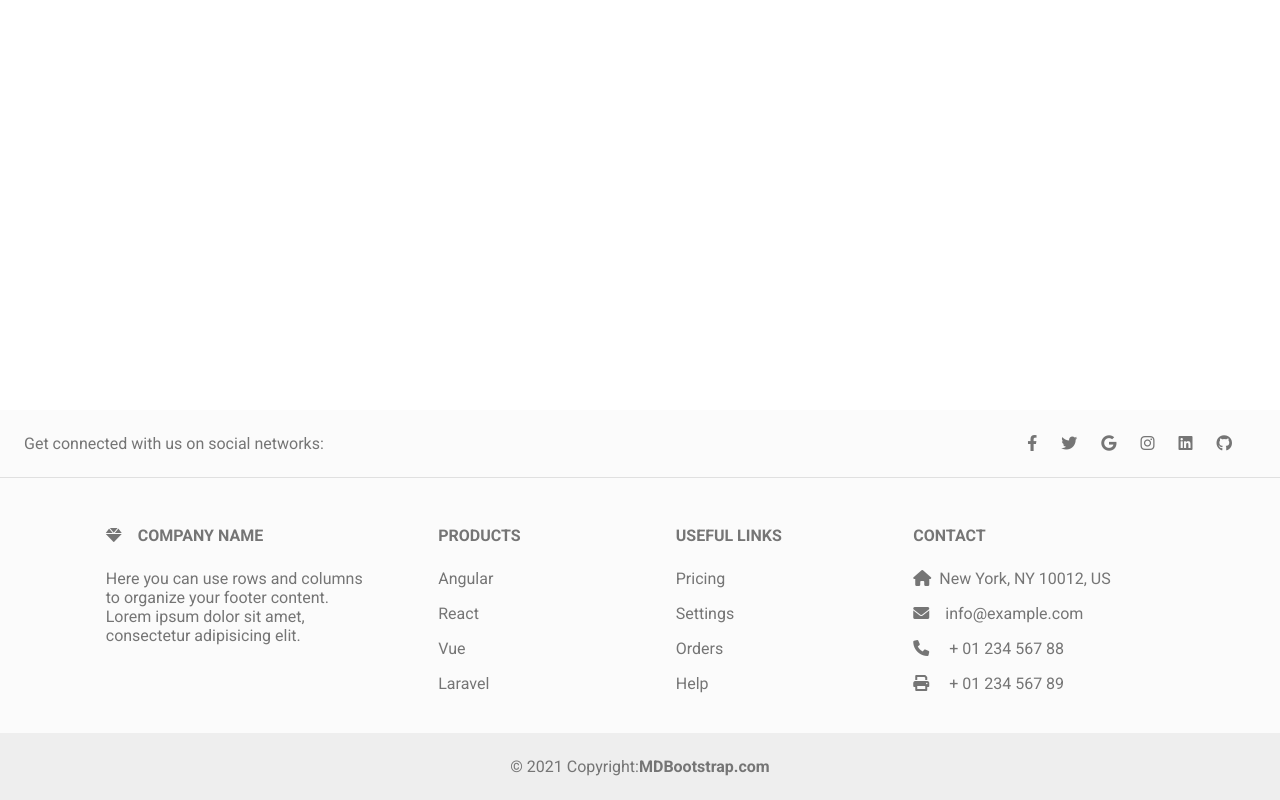
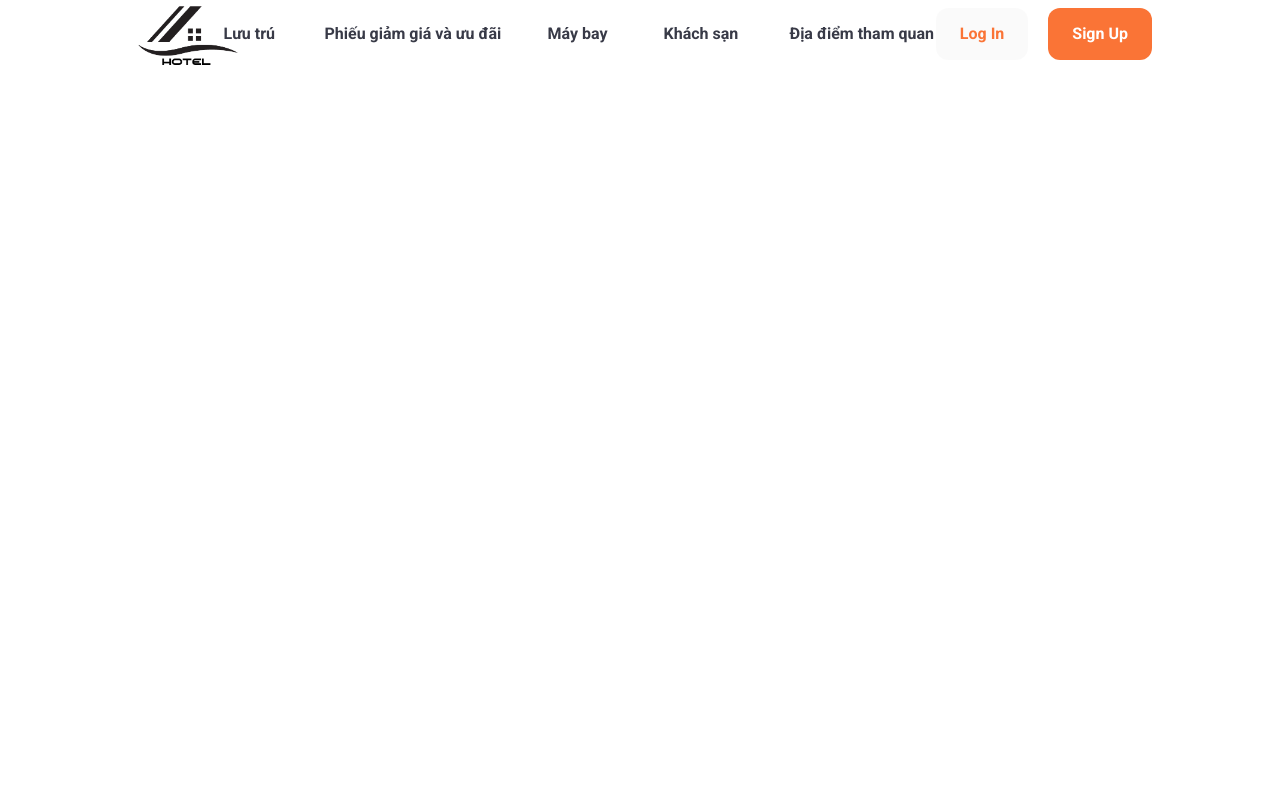
Before and after one commit to nguyen8amk1/DoAnWebBookingKhachSan, a React (Create React App) app in the folder client/: page /Searchpage in a window 1280 px wide. Shown: the top 800 px of the page. Built offline with nearby package versions, Linux system fonts and the light colour scheme; a web font is replaced by a local one.

Commit message:
Fix Homepage + create Searchpage

```diff
--- a/client/src/App.js
+++ b/client/src/App.js
@@ -49,15 +49,17 @@ function App() {
 
   return (
     <>
+    <switch>
       <Routes>
-        <Route path="/" element={<Homepage />} />
-        <Route path="/Searchpage" element={<Searchpage />} />
+        <Route exact path="/" Component={Homepage} />
+        <Route path="/Searchpage" Component={Searchpage} />
       </Routes>
       {/* <p> */}
       {/* <Destination__slider /> */}
       {/* <Test />
         <MapComponentTest /> */}
       {/* </p> */}
+    </switch>
     </>
   );
 }
--- a/client/src/components/Homepage/Searchbar.js
+++ b/client/src/components/Homepage/Searchbar.js
@@ -4,6 +4,7 @@ import { useState } from "react";
 import "react-date-range/dist/styles.css"; // main css file
 import "react-date-range/dist/theme/default.css"; // theme css file
 import { format } from "date-fns";
+import { Link } from "react-router-dom";
 
 const Searchbar = () => {
   const [openDate, setOpenDate] = useState(false);
@@ -179,9 +180,11 @@ const Searchbar = () => {
           </div>
         </div>
 
-        <div className="explore-btn">
-          <div className="explore-now">Explore Now</div>
-        </div>
+        <Link to = "/Searchpage">
+          <div className="explore-btn">
+            <div className="explore-now">Explore Now</div>
+          </div>
+        </Link>
       </div>
     </div>
   );
--- a/client/src/style/FooterPage.scss
+++ b/client/src/style/FooterPage.scss
@@ -3,5 +3,5 @@
     left: 0;
     bottom: 0;
     width: 100%;
-    z-index: 2;
+    z-index: 6;
   }
--- a/client/src/style/Homepage.scss
+++ b/client/src/style/Homepage.scss
@@ -6,11 +6,15 @@
 
 .main-child {
   position: absolute;
-  top: 0;
+  top: 3px;
   left: 10%;
-  width: 168px;
-  height: 76px;
+  width: 100px;
+  height: auto;
   object-fit: cover;
+  cursor: pointer;
+  pointer-events: auto; /* Thêm dòng này để đảm bảo vùng di chuột hoạt động */
+  z-index: 4;
+
 }
 
 .button1,
@@ -22,7 +26,7 @@
 
 .sub-nav {
   top: 15px;
-  width: calc(100% - 60px);
+  width: calc(100% - 125px);
   align-items: center;
   justify-content: center;
   gap: 30px;
@@ -52,7 +56,7 @@
   position: relative;
   background-color: var(--neutral-5);
   width: 100%;
-  height: 1497px;
+  height: 2497px;
   overflow: hidden;
   text-align: left;
   font-size: 30px;
--- a/client/src/style/Searchbar.scss
+++ b/client/src/style/Searchbar.scss
@@ -132,6 +132,7 @@
   display: flex;
   justify-content: center; /* Căn giữa theo chiều ngang */
   align-items: center; /* Căn giữa theo chiều dọc */
+  cursor: pointer;
 }
 
 .date {
--- a/client/src/style/Searchpage.scss
+++ b/client/src/style/Searchpage.scss
@@ -0,0 +1,11 @@
+.Searchpage {
+    position: relative;
+    background-color: var(--neutral-5);
+    width: 100%;
+    height: 2497px;
+    overflow: hidden;
+    text-align: left;
+    font-size: 30px;
+    color: var(--color-black);
+    font-family: var(--font-roboto);
+}
--- a/client/src/views/Homepage.js
+++ b/client/src/views/Homepage.js
@@ -4,13 +4,16 @@ import DestinationCard from "../components/Homepage/DestinationCard";
 import "../style/Homepage.scss";
 import Header__button from "../components/Homepage/Header__button";
 import FooterPage from "../components/Footer/FooterPage";
+import { Link } from "react-router-dom";
 
 const Homepage = () => {
   return (
     <>
       <div className="homepage">
         <div className="main">
-          <img className="main-child" alt="" src="/logo__web.png" />
+          <Link to ="/" className="main-child" >
+            <img className="main-child" alt="" src="/logo__web.png" />
+          </Link>
           <div className="sub-nav">
             <SubNavMain
               home="Lưu trú"
--- a/client/src/views/Searchpage.js
+++ b/client/src/views/Searchpage.js
@@ -1,8 +1,67 @@
 import FooterPage from "../components/Footer/FooterPage";
+import SubNavMain from "../components/Homepage/SubNavMain";
+import Header__button from "../components/Homepage/Header__button";
+import { Link } from "react-router-dom";
+import "../style/Searchpage.scss"
 
 const Searchpage = () => {
   return (
-    <div>
+    <div className="Searchpage">
+      <div className="homepage">
+        <div className="main">
+          <Link to ="/" className="main-child" >
+            <img className="main-child" alt="" src="/logo__web.png" />
+          </Link>
+          <div className="sub-nav">
+            <SubNavMain
+              home="Lưu trú"
+              subNavMainWidth="71px"
+              subNavMainPosition="relative"
+              homeFontFamily="Roboto"
+            />
+            <SubNavMain
+              home="Phiếu giảm giá và ưu đãi"
+              subNavMainWidth="193px"
+              subNavMainPosition="relative"
+              homeFontFamily="Roboto"
+            />
+            <SubNavMain
+              home="Máy bay"
+              subNavMainWidth="86px"
+              subNavMainPosition="relative"
+              homeFontFamily="Roboto"
+            />
+            <SubNavMain
+              home="Khách sạn"
+              subNavMainWidth="96px"
+              subNavMainPosition="relative"
+              homeFontFamily="Roboto"
+            />
+            <SubNavMain
+              home="Địa điểm tham quan"
+              subNavMainWidth="158px"
+              subNavMainPosition="relative"
+              homeFontFamily="Roboto"
+            />
+          </div>
+          <div className="button1">
+            <Header__button
+              buttonText="Log In"
+              Header__buttonBackgroundColor="rgba(0,0,0,0.02)"
+              Header__button="1.5px solid var(--background-2)"
+              buttonFontFamily="Roboto"
+              buttonColor="#fa7436"
+            />
+            <Header__button
+              buttonText="Sign Up"
+              Header__buttonBackgroundColor="#fa7436"
+              Header__button="unset"
+              buttonFontFamily="Roboto"
+              buttonColor="#fff"
+            />
+          </div>
+        </div>
+      </div>
       <FooterPage />
     </div>
   );
```
Also changed, not shown: client/public/logo__web.png.
